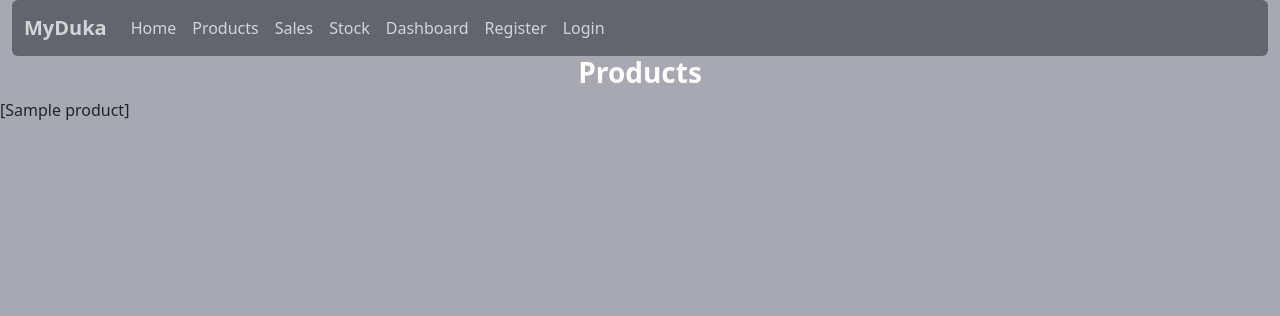
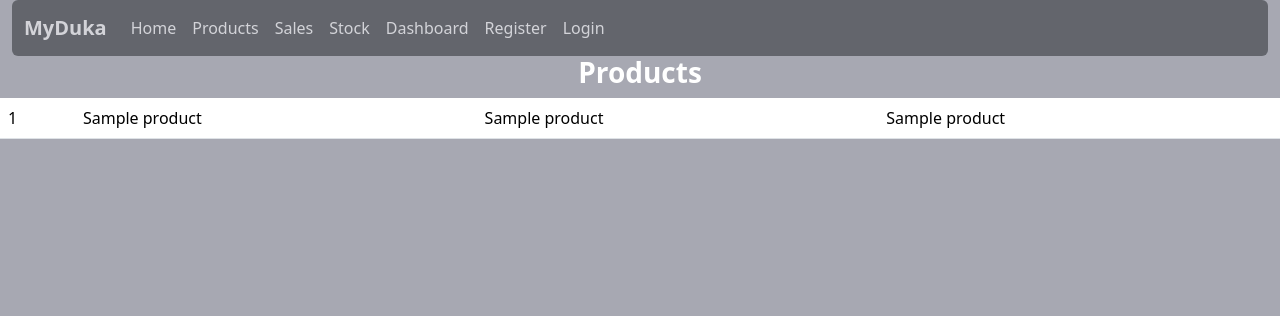
Before and after one commit to sadah00/MyDuka, a Flask app: page /products in a window 1280 px wide. Shown: the top 316 px of the page. Run offline with Flask 3, Linux system fonts and the light colour scheme; a database or web service that is not in the repository returns one stand-in record (values such as "Sample title"); some libraries are stand-ins or nearby versions.

Commit message:
products.html

```diff
--- a/templates/products.html
+++ b/templates/products.html
@@ -51,11 +51,22 @@
 
     <h3 class="text-center text-white fs-3 fw-bold">Products</h3>
 
-    <div>
+    <!-- <div>
         {{ products }}
-    </div>
+    </div> -->
 
-
+    <table class="table">
+        <tbody>
+            {% for product in products %}
+            <tr>
+                <td>{{ product[0]}}</td>
+                <td>{{ product[1]}}</td>
+                <td>{{ product[2]}}</td>
+                <td>{{ product[3]}}</td>
+            </tr>
+            {% endfor %}
+        </tbody>
+    </table>
 
         <script src="https://cdn.jsdelivr.net/npm/@popperjs/core@2.11.8/dist/umd/popper.min.js"
             integrity="sha384-I7E8VVD/ismYTF4hNIPjVp/Zjvgyol6VFvRkX/vR+Vc4jQkC+hVqc2pM8ODewa9r"
```
Lines whose indentation alone changed are shown as unchanged.
